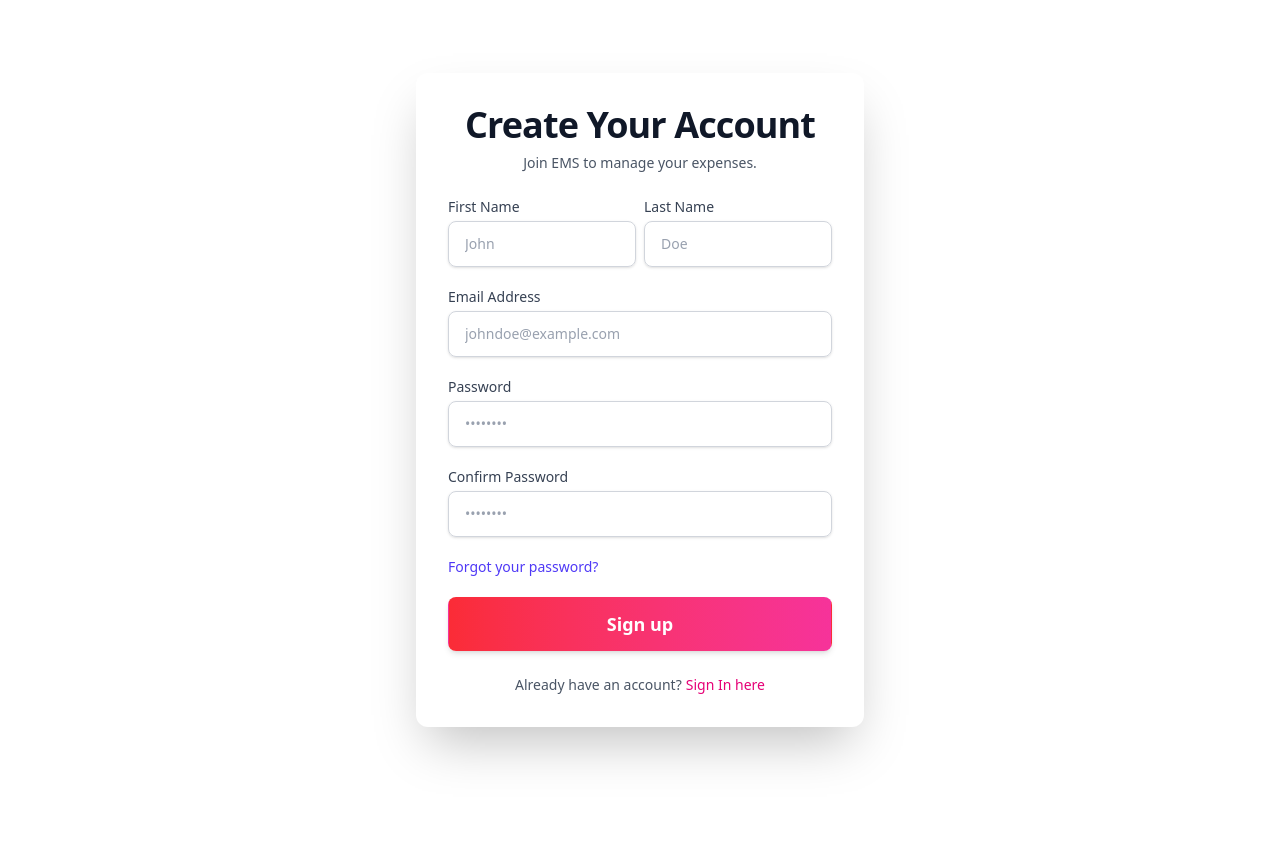
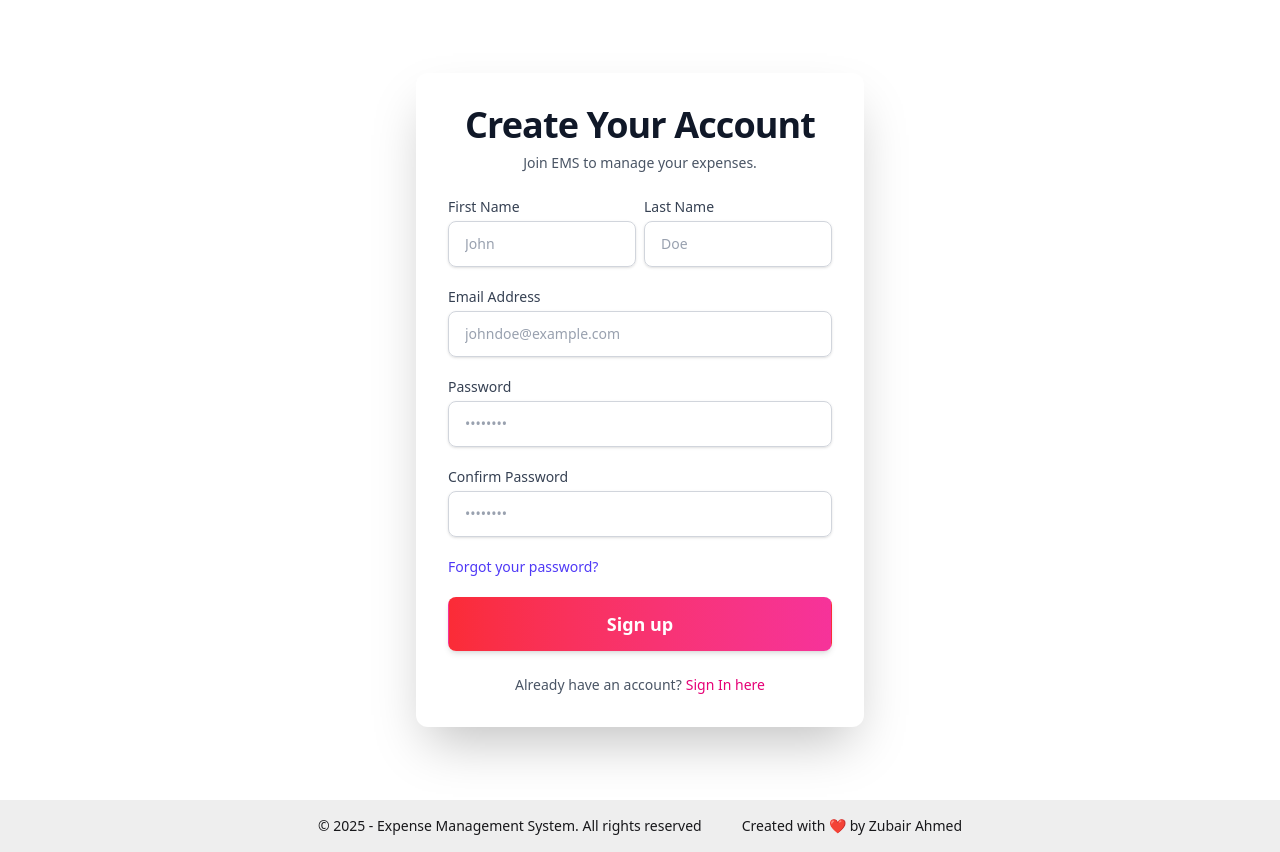
Before and after one commit to StriK3r007/smit-react-project, a React (Vite) app: page /sign-up in a window 1280 px wide. Before the commit the page ends 800 px from the top, so only its background shows below. Built offline with nearby package versions, Linux system fonts and the light colour scheme; no server answers.

Commit message:
feat: add Footer component with copyright info and integrate into App.jsx

```diff
--- a/src/App.jsx
+++ b/src/App.jsx
@@ -16,6 +16,7 @@ import { auth, db } from "./config/firebaseconfig";
 import { onAuthStateChanged } from "firebase/auth";
 import { getDoc, doc} from "firebase/firestore";
 import toast, { Toaster } from "react-hot-toast";
+import Footer from "./components/Footer";
 
 export default function App() {
   const [firstName, setFirstName] = useState('');
@@ -92,6 +93,7 @@ export default function App() {
             <Route path="*" element={<Home />} />
           )}
         </Routes>
+        <Footer/>
       </BrowserRouter>
     </>
   )
--- a/src/components/DrawerSidebar.jsx
+++ b/src/components/DrawerSidebar.jsx
@@ -93,21 +93,23 @@ export default function DrawerSidebar({firstName, lastName}) {
                                                 }
                                             `}
                                         >
+                                            <span>
                                             {item.icon}
+                                            </span>
                                             <span className="is-drawer-close:hidden">{item.label}</span>
                                         </NavLink>
                                     </li>
                                 ))
                             }
                             <li>
-                                <span className="is-drawer-close:hidden" onClick={logoutUser}>Logout</span>
-
                                 <NavLink
                                             onClick={logoutUser}
                                             data-tip='Logout'
                                             className={'is-drawer-close:tooltip is-drawer-close:tooltip-right'}
                                         >
-                                        {<AiOutlineLogout />}
+                                        <span className="text-red-600">
+                                            {<AiOutlineLogout/>}
+                                        </span>
                                             <span className="is-drawer-close:hidden" onClick={logoutUser}>Logout</span>
                                         </NavLink>
                             </li>
--- /dev/null
+++ b/src/components/Footer.jsx
@@ -0,0 +1,10 @@
+export default function Footer() {
+    return (
+        <footer className="footer sm:footer-horizontal footer-center bg-base-300 text-base-content p-4">
+            <aside className="flex flex-col sm:flex-row gap-2 sm:gap-10">
+                <p>© {new Date().getFullYear()} - Expense Management System. All rights reserved</p>
+                <p>Created with <span aria-hidden="true">❤️</span> by Zubair Ahmed</p>
+            </aside>
+        </footer>
+    )
+};
```
